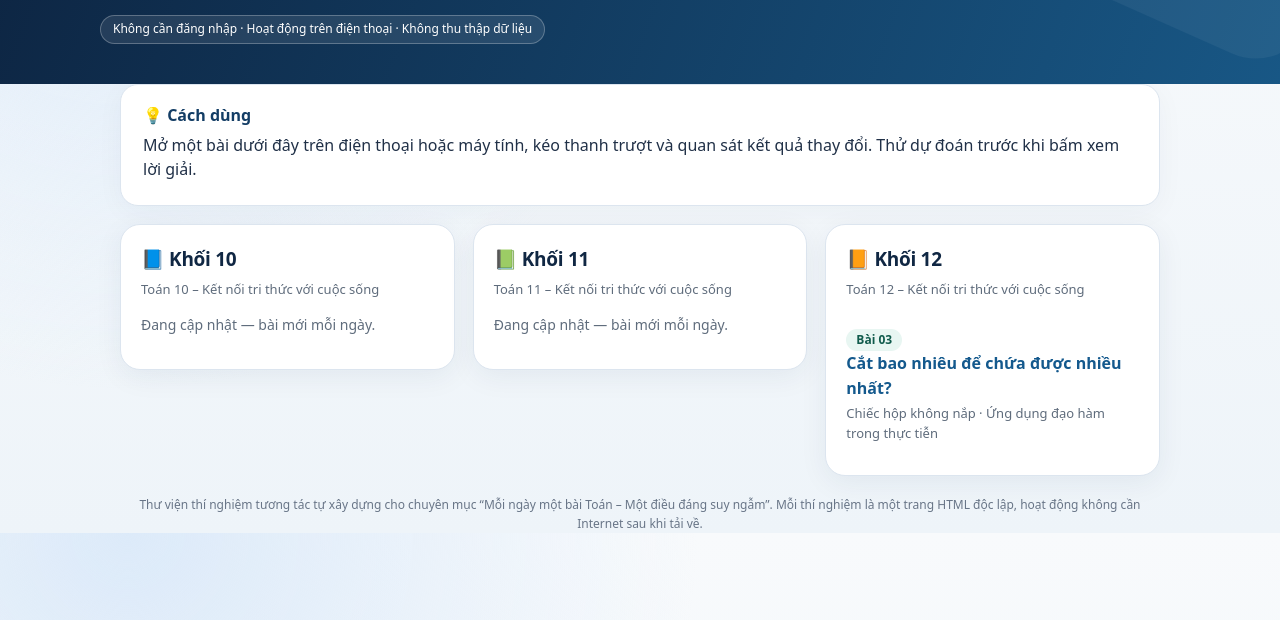
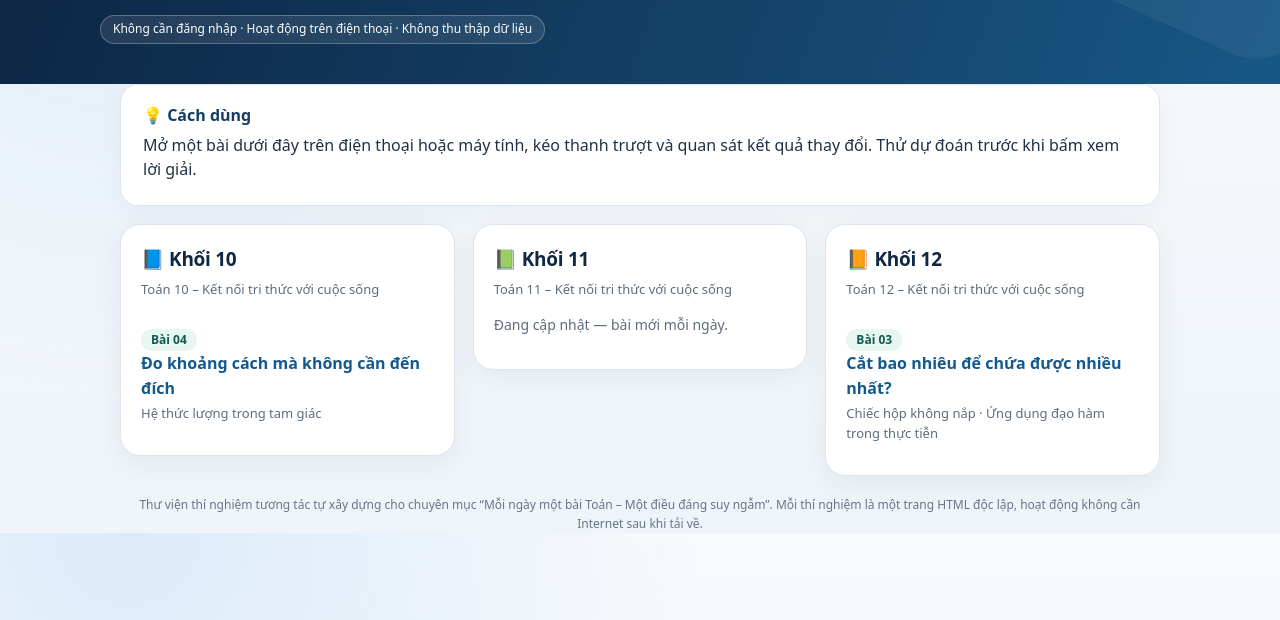
Before and after one commit to trancongvan81-oss/toan-kntt, a plain HTML site: page index.html in a window 1280 px wide. Shown: the part 180-800 px from the top of the page. Drawn offline with Linux system fonts and the light colour scheme.

Commit message:
Update homepage index.html: list Bài 04 under Khối 10

```diff
--- a/index.html
+++ b/index.html
@@ -58,7 +58,9 @@
       <section class="grade" aria-labelledby="g10-heading">
         <h2 id="g10-heading">📘 Khối 10</h2>
         <p class="sub">Toán 10 – Kết nối tri thức với cuộc sống</p>
-        <p class="soon">Đang cập nhật — bài mới mỗi ngày.</p>
+        <ul>
+          <li><span class="badge">Bài 04</span><br><a href="10/do-khoang-cach/">Đo khoảng cách mà không cần đến đích</a><div class="meta">Hệ thức lượng trong tam giác</div></li>
+        </ul>
       </section>
       <section class="grade" aria-labelledby="g11-heading">
         <h2 id="g11-heading">📗 Khối 11</h2>
```
